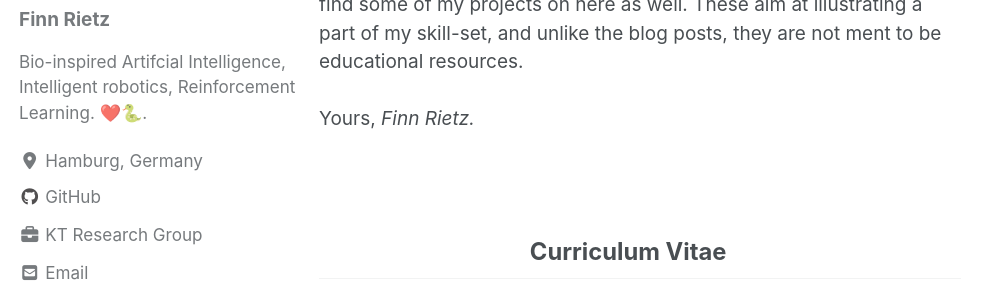
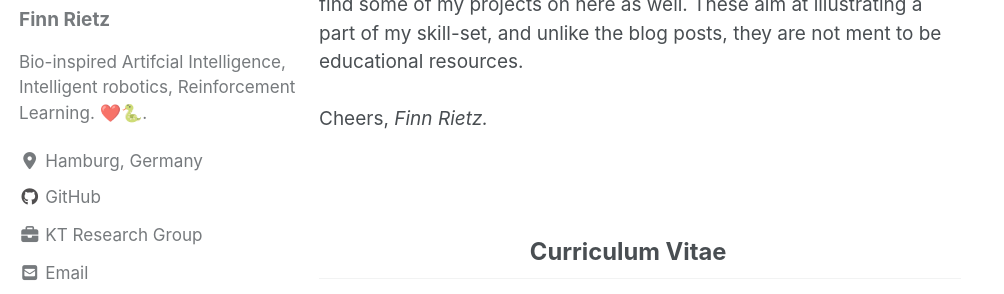
Before and after one commit to frietz58/frietz58.github.io, a Jekyll site: the page built from index.html, in a window 1280 px wide and 900 px high, scrolled down 1054 px. Shown: the part 153-447 px from the top of the window, without its empty margins (0-1004 px from the left). Built offline with Jekyll 4.4.1, drawn with Linux system fonts in a browser that asks for light colours; cached includes are drawn as plain includes; nearby versions of some CDN libraries; the list of posts is cut into pages by our own code.

Commit message:
update cv file

```diff
--- a/index.html
+++ b/index.html
@@ -33,14 +33,14 @@
 and unlike the blog posts, they are not ment to be educational resources.
 <br><br>
 
-Yours,
+Cheers,
 <i>Finn Rietz.</i>
 
 <br><br><br>
 
 <h2 id="cv" style="text-align: center;">Curriculum Vitae</h2>
 <p style="text-align: center;">
-  Feel free to <a href="/assets/home/FinnRietzCV2020.pdf">download my CV</a>.
+  Feel free to <a href="/assets/home/FinnRietzCV2021.pdf">download my CV</a>.
 </p>
 
 <br><br><br>
```
Also changed, not shown: 2 other files.
